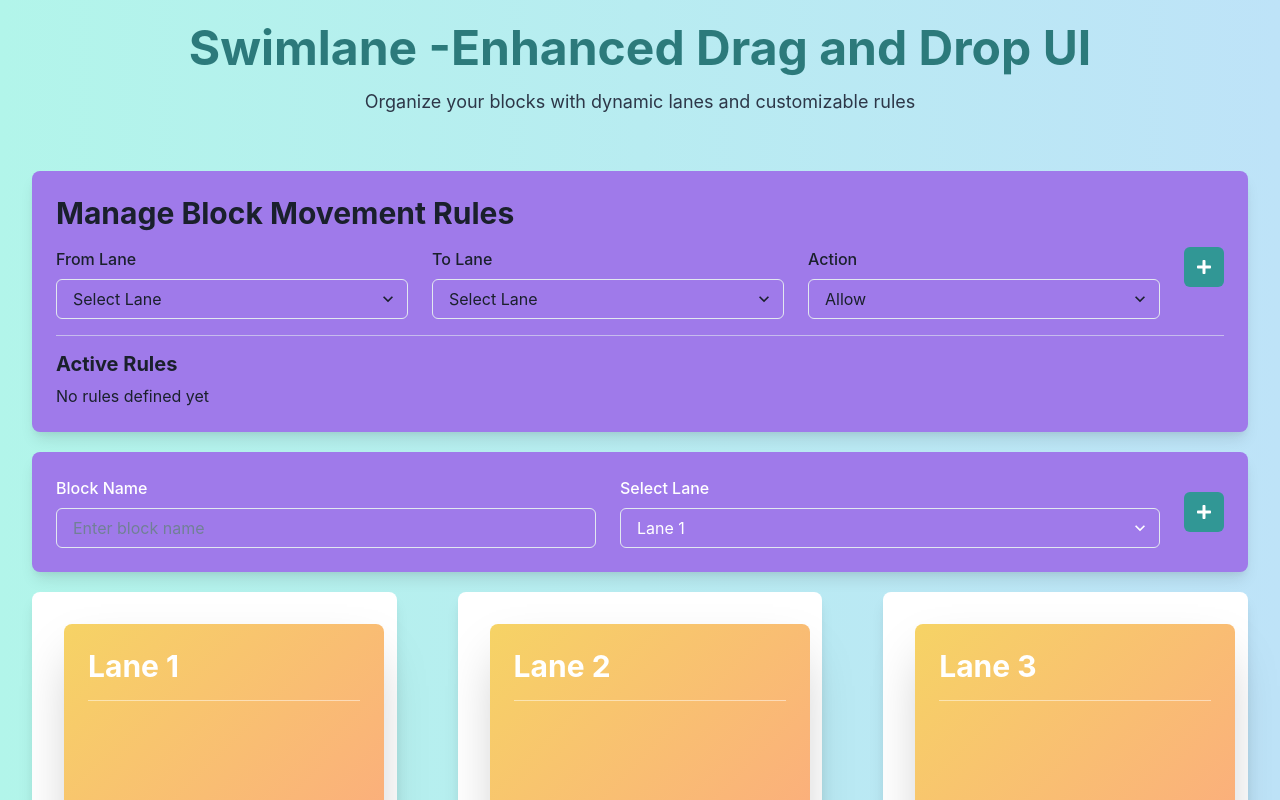
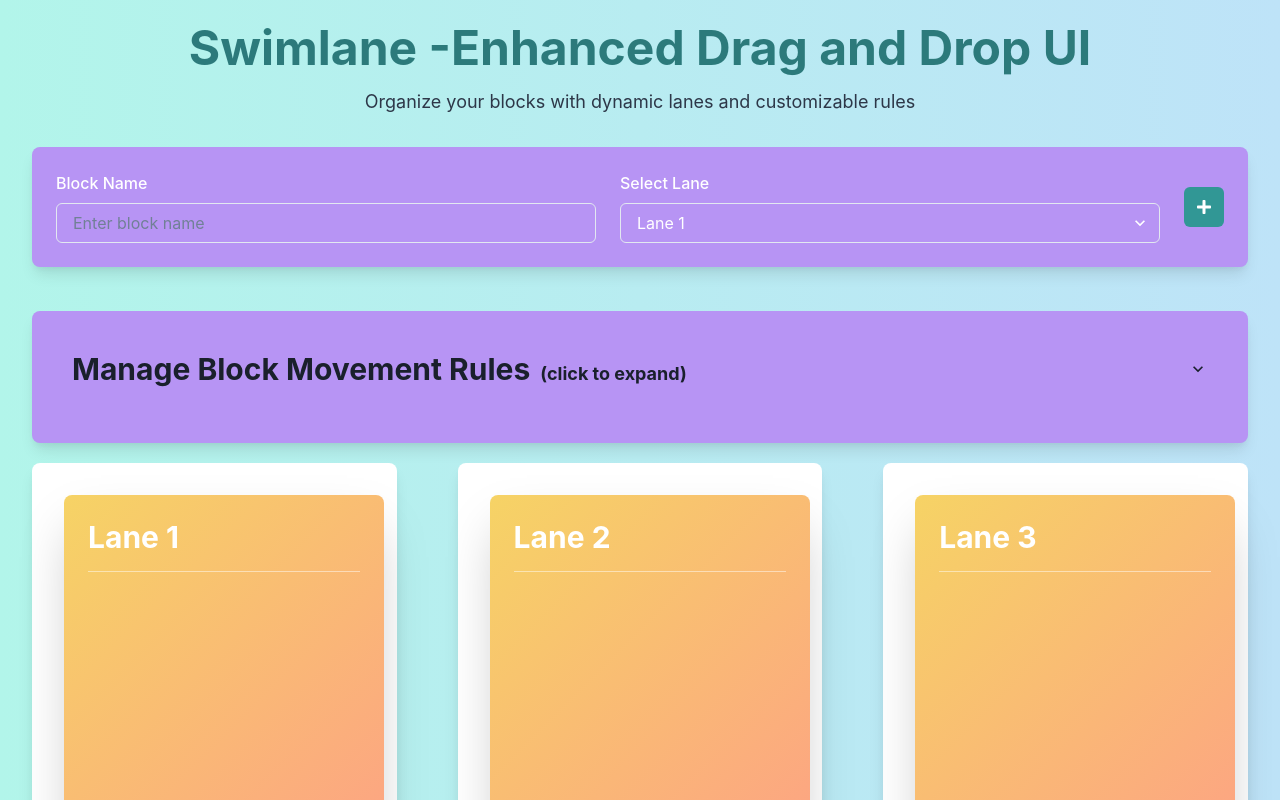
Before and after one commit to shriharijadhav/swimlane_ui_app, a React (Vite) app: page / in a window 1280 px wide. Shown: the top 800 px of the page. Built offline with nearby package versions, Linux system fonts and the light colour scheme.

Commit message:
code changes

```diff
--- a/src/components/DragDropContainer.jsx
+++ b/src/components/DragDropContainer.jsx
@@ -23,6 +23,13 @@ import {
 import { FaPlus } from 'react-icons/fa';
 import MoveBlockModal from './MoveBlockModal';
 import Lane from './Lane';
+import {
+    Accordion,
+    AccordionItem,
+    AccordionButton,
+    AccordionPanel,
+    AccordionIcon,
+  } from '@chakra-ui/react'
 
 const DragDropContainer = () => {
   const [lanes, setLanes] = useState([
@@ -135,46 +142,25 @@ const DragDropContainer = () => {
               ))}
             </Flex>
 
-            {/* Add Block Section */}
-            <Box bg="purple.400" textColor={'white'} color={'white'} borderRadius="lg" boxShadow="lg" p={6} w="100%">
-              <Stack direction={isMobile ? 'column' : 'row'} spacing={6} align="center">
-                <FormControl id="block-name">
-                  <FormLabel>Block Name</FormLabel>
-                  <Input
-                    value={blockName}
-                    color={'black'}
-                    onChange={(e) => setBlockName(e.target.value)}
-                    placeholder="Enter block name"
-
-                  />
-                </FormControl>
-                <FormControl id="lane-select">
-                  <FormLabel>Select Lane</FormLabel>
-                  <Select
-                    value={selectedLane}
-                    onChange={(e) => setSelectedLane(parseInt(e.target.value, 10))}
+             {/* Manage Rules Section */}
+             <Box bg="purple.300" borderRadius="lg" boxShadow="lg" p={6} mt={6} w="100%">
+      <Accordion allowToggle>
+        {/* Accordion Header */}
+        <AccordionItem border="none">
+          {({ isExpanded }) => (
+            <>
+              <AccordionButton
+                _expanded={{ bg: 'purple.200', color: 'white' }}
+                p={4}
+                borderRadius="lg"
+                mb={4}
               >
-                    {lanes.map((lane, index) => (
-                      <option key={index} value={index}>
-                        {lane.name}
-                      </option>
-                    ))}
-                  </Select>
-                </FormControl>
-                <IconButton
-                  icon={<FaPlus />}
-                  colorScheme="teal"
-                  onClick={handleAddBlock}
-                  aria-label="Add Block"
-                />
-              </Stack>
+                <Box flex="1" textAlign="left">
+                  <Heading size="lg">Manage Block Movement Rules<Text as={'span'} fontSize={'lg'} p={'0 10px'}>(click to expand)</Text></Heading>
                 </Box>
-
-            {/* Manage Rules Section */}
-            <Box bg="purple.400" borderRadius="lg" boxShadow="lg" p={6} mt={6} w="100%">
-              <Heading size="lg" mb={4}>
-                Manage Block Movement Rules
-              </Heading>
+                <AccordionIcon />
+              </AccordionButton>
+              <AccordionPanel pb={4}>
                 <Stack direction={isMobile ? 'column' : 'row'} spacing={6}>
                   <FormControl id="from-lane">
                     <FormLabel>From Lane</FormLabel>
@@ -217,14 +203,12 @@ const DragDropContainer = () => {
                       <option value="deny">Deny</option>
                     </Select>
                   </FormControl>
-
                   <IconButton
                     icon={<FaPlus />}
                     colorScheme="teal"
                     onClick={addRule}
                     aria-label="Add Rule"
                   />
-
                 </Stack>
 
                 {/* Display Rules */}
@@ -241,7 +225,49 @@ const DragDropContainer = () => {
                     </Text>
                   ))
                 )}
+              </AccordionPanel>
+            </>
+          )}
+        </AccordionItem>
+      </Accordion>
     </Box>
+
+            {/* Add Block Section */}
+            <Box bg="purple.300" textColor={'white'} color={'white'} borderRadius="lg" boxShadow="lg" p={6} w="100%">
+              <Stack direction={isMobile ? 'column' : 'row'} spacing={6} align="center">
+                <FormControl id="block-name">
+                  <FormLabel>Block Name</FormLabel>
+                  <Input
+                    value={blockName}
+                    color={'black'}
+                    onChange={(e) => setBlockName(e.target.value)}
+                    placeholder="Enter block name"
+
+                  />
+                </FormControl>
+                <FormControl id="lane-select">
+                  <FormLabel>Select Lane</FormLabel>
+                  <Select
+                    value={selectedLane}
+                    onChange={(e) => setSelectedLane(parseInt(e.target.value, 10))}
+                  >
+                    {lanes.map((lane, index) => (
+                      <option key={index} value={index}>
+                        {lane.name}
+                      </option>
+                    ))}
+                  </Select>
+                </FormControl>
+                <IconButton
+                  icon={<FaPlus />}
+                  colorScheme="teal"
+                  onClick={handleAddBlock}
+                  aria-label="Add Block"
+                />
+              </Stack>
+            </Box>
+
+
           </Flex>
         </Container>
 
--- a/src/components/MoveBlockModal.jsx
+++ b/src/components/MoveBlockModal.jsx
@@ -11,6 +11,9 @@ import {
   FormControl,
   FormLabel,
   Select,
+  useDisclosure,
+  Box,
+  Text,
 } from '@chakra-ui/react';
 
 const MoveBlockModal = ({ isOpen, onClose, lanes, onMoveBlock, blockIndex, sourceLaneIndex }) => {
@@ -24,19 +27,34 @@ const MoveBlockModal = ({ isOpen, onClose, lanes, onMoveBlock, blockIndex, sourc
   };
 
   return (
-    <Modal isOpen={isOpen} onClose={onClose} size="lg">
+    <Modal isOpen={isOpen} onClose={onClose} size="md" motionPreset="slideInBottom">
       <ModalOverlay />
-      <ModalContent>
-        <ModalHeader>Move Block</ModalHeader>
+      <ModalContent
+        bg="purple.300"
+        borderRadius="lg"
+        boxShadow="lg"
+        p={6}
+        maxW="sm"
+      >
+        <ModalHeader fontSize="lg" fontWeight="bold">
+          Move Block
+        </ModalHeader>
         <ModalCloseButton />
         <ModalBody>
+          <Box>
+            <Text fontSize="sm" mb={2} color="gray.600">
+              Choose the target lane to move the block.
+            </Text>
             <FormControl>
               <FormLabel>Select Target Lane</FormLabel>
               <Select
                 value={selectedLane}
                 onChange={(e) => setSelectedLane(e.target.value)}
+                placeholder="Select lane"
+                variant="outline"
+                borderColor="purple.400.300"
+                focusBorderColor="teal.500"
               >
-              <option value="">Select lane</option>
                 {lanes.map((lane, index) => (
                   <option key={index} value={index + 1}>
                     {lane.name}
@@ -44,12 +62,27 @@ const MoveBlockModal = ({ isOpen, onClose, lanes, onMoveBlock, blockIndex, sourc
                 ))}
               </Select>
             </FormControl>
+          </Box>
         </ModalBody>
         <ModalFooter>
-          <Button colorScheme="blue" onClick={handleMove} mr={3}>
+          <Button
+            colorScheme="teal"
+            onClick={handleMove}
+            mr={3}
+            _hover={{ bg: 'teal.600' }}
+            _focus={{ boxShadow: 'none' }}
+          >
             Move
           </Button>
-          <Button onClick={onClose}>Cancel</Button>
+          <Button
+            variant="outline"
+            colorScheme="gray"
+            onClick={onClose}
+            _hover={{ bg: 'gray.100' }}
+            _focus={{ boxShadow: 'none' }}
+          >
+            Cancel
+          </Button>
         </ModalFooter>
       </ModalContent>
     </Modal>
```
Lines whose indentation alone changed are shown as unchanged.
